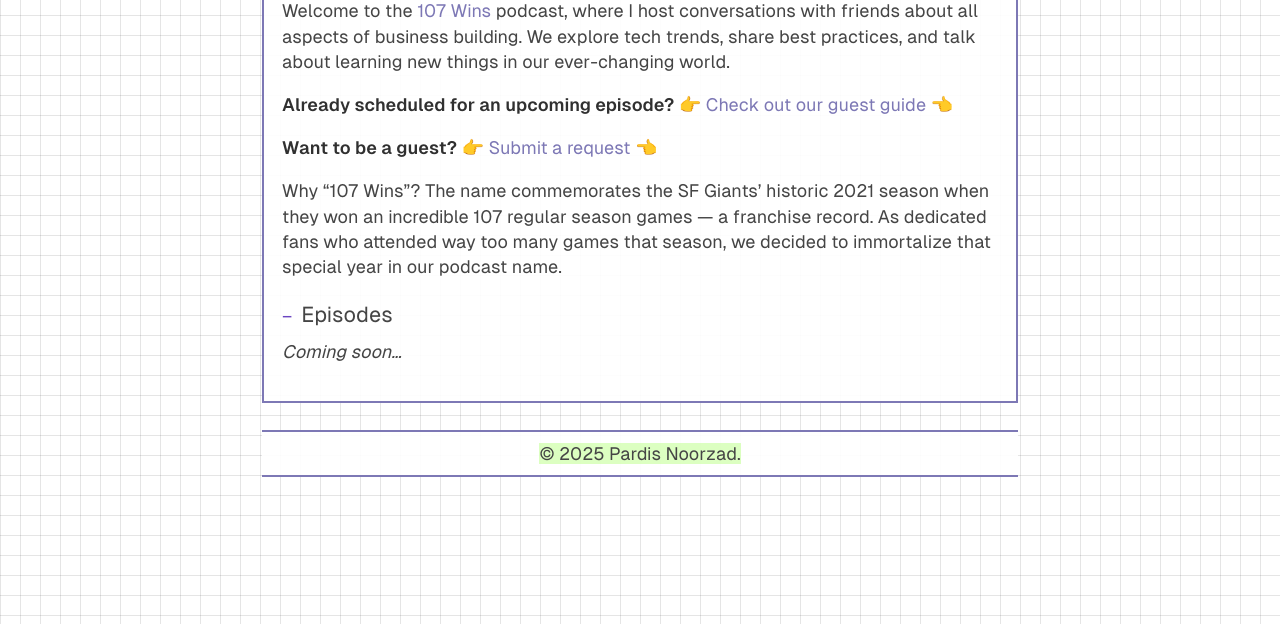
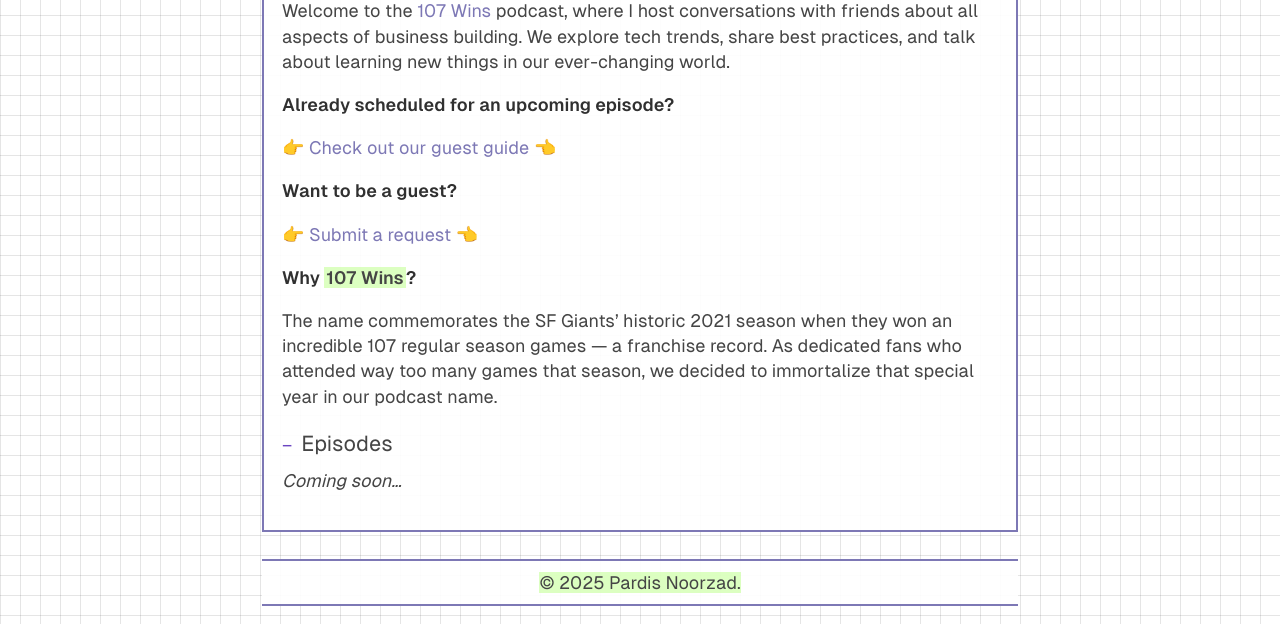
Before and after one commit to djpardis/djpardis.github.io, a Jekyll site: the page built from pod.md, in a window 1280 px wide. Shown: the part 525-1149 px from the top of the page. Built offline with Jekyll 4.4.1, drawn with Linux system fonts in a browser that asks for light colours.

Commit message:
Format pod.md: add newlines, make Why 107 Wins bold, highlight 107 Wins text

```diff
--- a/pod.md
+++ b/pod.md
@@ -27,11 +27,17 @@
 
 Welcome to the [107 Wins](https://107wins.club) podcast, where I host conversations with friends about all aspects of business building. We explore tech trends, share best practices, and talk about learning new things in our ever-changing world.
 
-**Already scheduled for an upcoming episode?** 👉 [Check out our guest guide]({{ site.baseurl }}/podcast-guest-guide){:target="_blank"} 👈
+**Already scheduled for an upcoming episode?**
 
-**Want to be a guest?** 👉 [Submit a request]({{ site.baseurl }}/podcast-guest-request){:target="_blank"} 👈
+👉 [Check out our guest guide]({{ site.baseurl }}/podcast-guest-guide){:target="_blank"} 👈
 
-Why "107 Wins"? The name commemorates the SF Giants' historic 2021 season when they won an incredible 107 regular season games — a franchise record. As dedicated fans who attended way too many games that season, we decided to immortalize that special year in our podcast name.
+**Want to be a guest?**
+
+👉 [Submit a request]({{ site.baseurl }}/podcast-guest-request){:target="_blank"} 👈
+
+**Why <span class="highlight-text">107 Wins</span>?**
+
+The name commemorates the SF Giants' historic 2021 season when they won an incredible 107 regular season games — a franchise record. As dedicated fans who attended way too many games that season, we decided to immortalize that special year in our podcast name.
 
 <details class="collapsible-section" markdown="1" open>
 <summary><h3>Episodes</h3></summary>
```
Also changed, not shown: podcast-guest-request.html (deleted, +0 -57 lines).
